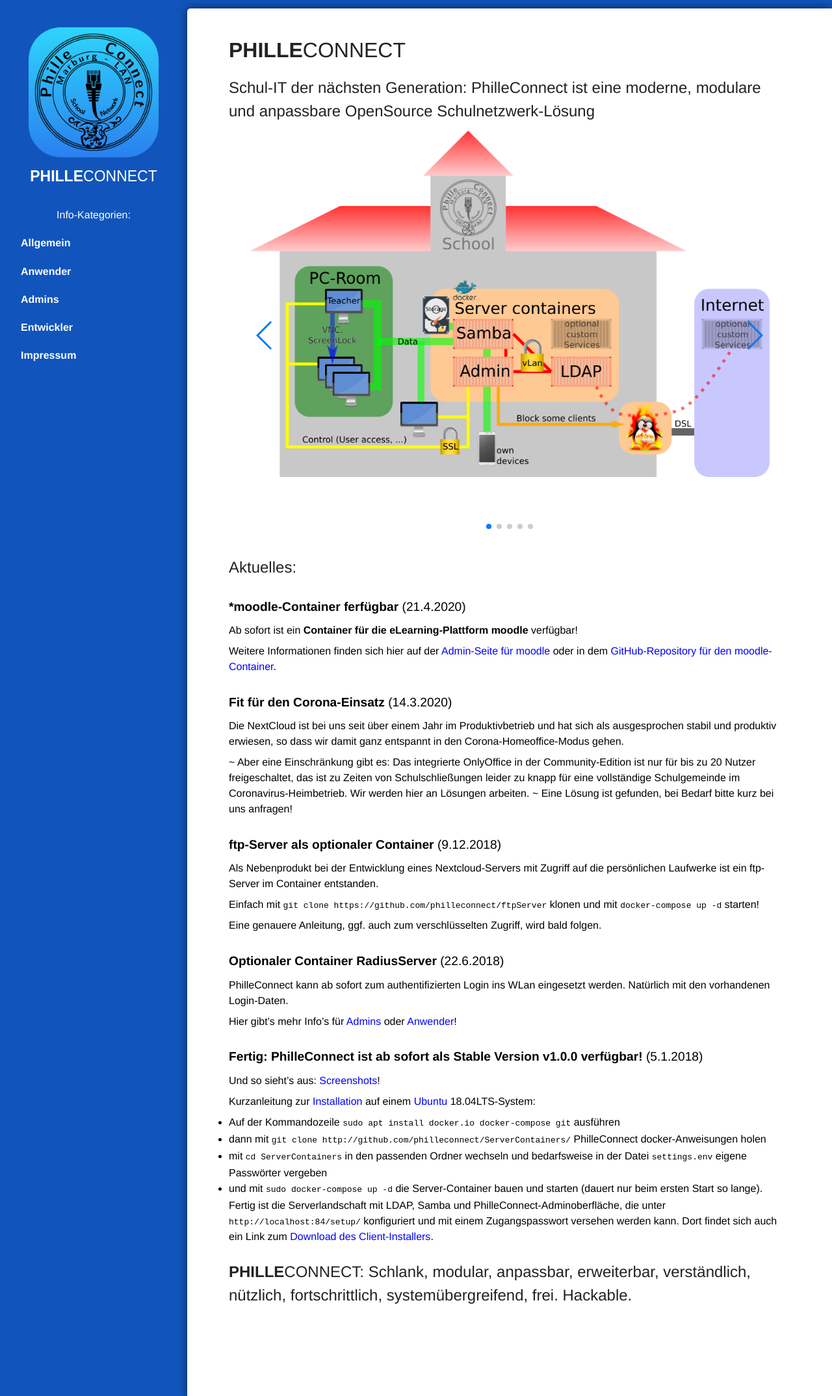
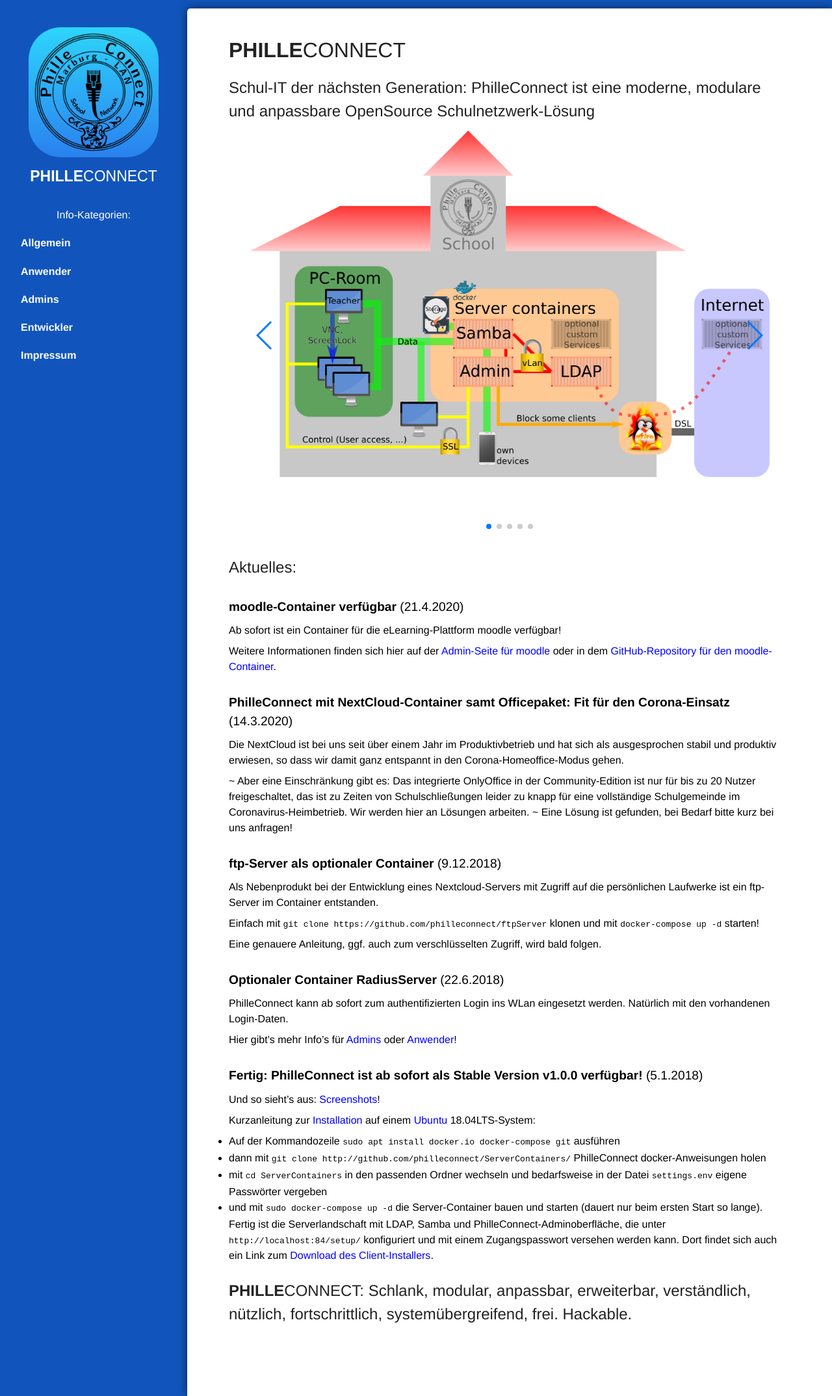
Before and after one commit to philleconnect/philleconnect.github.io, a Jekyll site: the page built from index.md, in a window 1280 px wide. Shown: the whole page at 65% size. Built offline with Jekyll 4.4.1, drawn with Linux system fonts in a browser that asks for light colours; our own code applies the rules of GitHub Pages for plain Markdown files.

Commit message:
fixed typos

```diff
--- a/index.md
+++ b/index.md
@@ -28,13 +28,13 @@
 
 ## Aktuelles:
 
-### ***moodle-Container ferfügbar** (21.4.2020)
+### **moodle-Container verfügbar** (21.4.2020)
 
-Ab sofort ist ein __Container für die eLearning-Plattform moodle__ verfügbar!
+Ab sofort ist ein Container für die eLearning-Plattform moodle verfügbar!
 
 Weitere Informationen finden sich hier auf der [Admin-Seite für moodle](/admins/moodle) oder in dem [GitHub-Repository für den moodle-Container](https://github.com/philleconnect/moodle).
 
-### **Fit für den Corona-Einsatz** (14.3.2020)
+### **PhilleConnect mit NextCloud-Container samt Officepaket: Fit für den Corona-Einsatz** (14.3.2020)
 
 Die NextCloud ist bei uns seit über einem Jahr im Produktivbetrieb und hat sich als ausgesprochen stabil und produktiv erwiesen, so dass wir damit ganz entspannt in den Corona-Homeoffice-Modus gehen.
 
```
